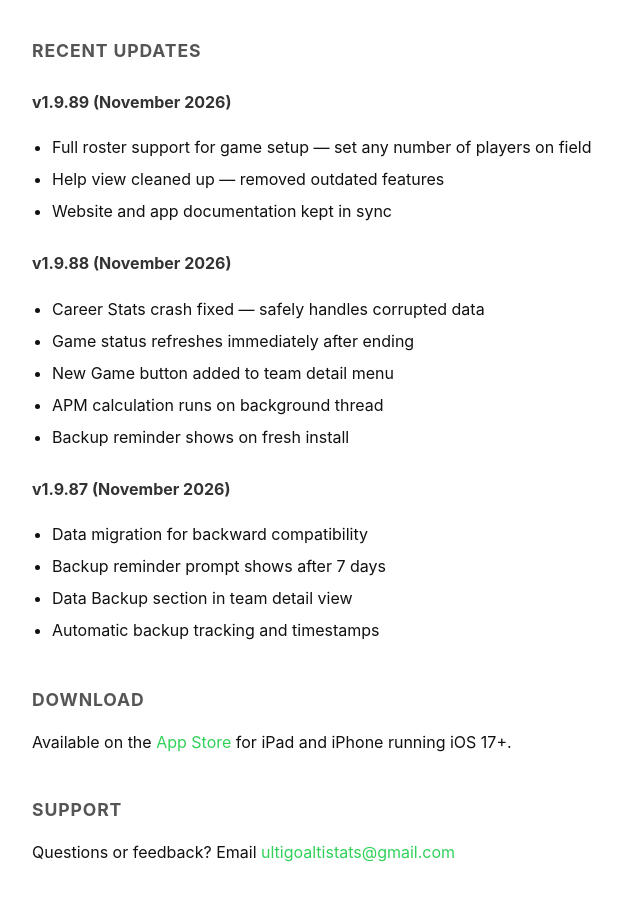
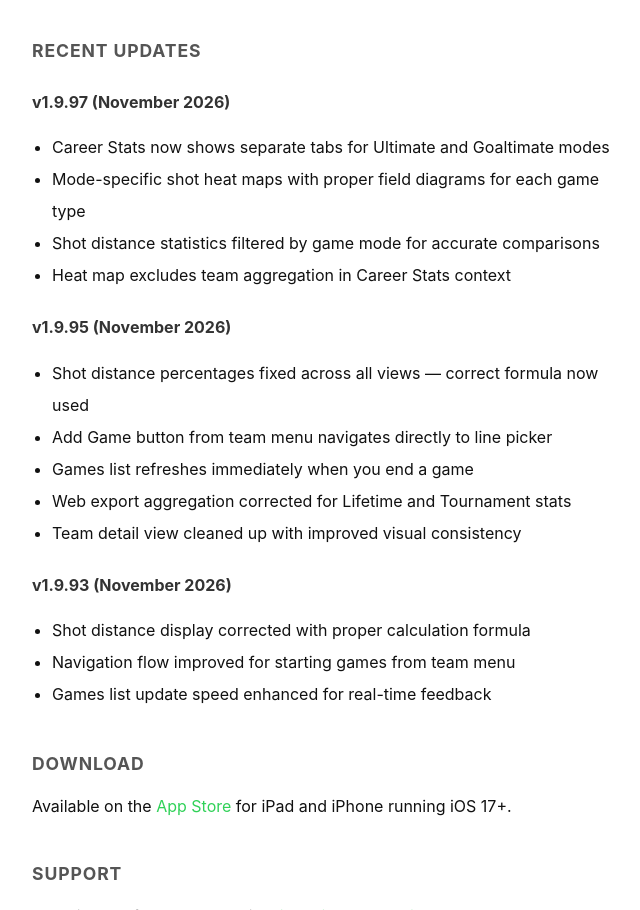
Before and after one commit to joelconn/UltiPlusMinus, a plain HTML site: page index.html in a window 1280 px wide. Shown: the part 1051-1961 px from the top of the page, without its empty margins (308-948 px from the left). Drawn offline with Linux system fonts and the light colour scheme.

Commit message:
Update: Website features list for UltiGoaltiStats v1.9.97 — Career Stats mode tabs

```diff
--- a/index.html
+++ b/index.html
@@ -53,28 +53,28 @@
   </ul>
 
   <h2>Recent Updates</h2>
-  <h3>v1.9.89 (November 2026)</h3>
+  <h3>v1.9.97 (November 2026)</h3>
   <ul>
-    <li>Full roster support for game setup — set any number of players on field</li>
-    <li>Help view cleaned up — removed outdated features</li>
-    <li>Website and app documentation kept in sync</li>
+    <li>Career Stats now shows separate tabs for Ultimate and Goaltimate modes</li>
+    <li>Mode-specific shot heat maps with proper field diagrams for each game type</li>
+    <li>Shot distance statistics filtered by game mode for accurate comparisons</li>
+    <li>Heat map excludes team aggregation in Career Stats context</li>
   </ul>
 
-  <h3>v1.9.88 (November 2026)</h3>
+  <h3>v1.9.95 (November 2026)</h3>
   <ul>
-    <li>Career Stats crash fixed — safely handles corrupted data</li>
-    <li>Game status refreshes immediately after ending</li>
-    <li>New Game button added to team detail menu</li>
-    <li>APM calculation runs on background thread</li>
-    <li>Backup reminder shows on fresh install</li>
+    <li>Shot distance percentages fixed across all views — correct formula now used</li>
+    <li>Add Game button from team menu navigates directly to line picker</li>
+    <li>Games list refreshes immediately when you end a game</li>
+    <li>Web export aggregation corrected for Lifetime and Tournament stats</li>
+    <li>Team detail view cleaned up with improved visual consistency</li>
   </ul>
 
-  <h3>v1.9.87 (November 2026)</h3>
+  <h3>v1.9.93 (November 2026)</h3>
   <ul>
-    <li>Data migration for backward compatibility</li>
-    <li>Backup reminder prompt shows after 7 days</li>
-    <li>Data Backup section in team detail view</li>
-    <li>Automatic backup tracking and timestamps</li>
+    <li>Shot distance display corrected with proper calculation formula</li>
+    <li>Navigation flow improved for starting games from team menu</li>
+    <li>Games list update speed enhanced for real-time feedback</li>
   </ul>
 
   <h2>Download</h2>
```
